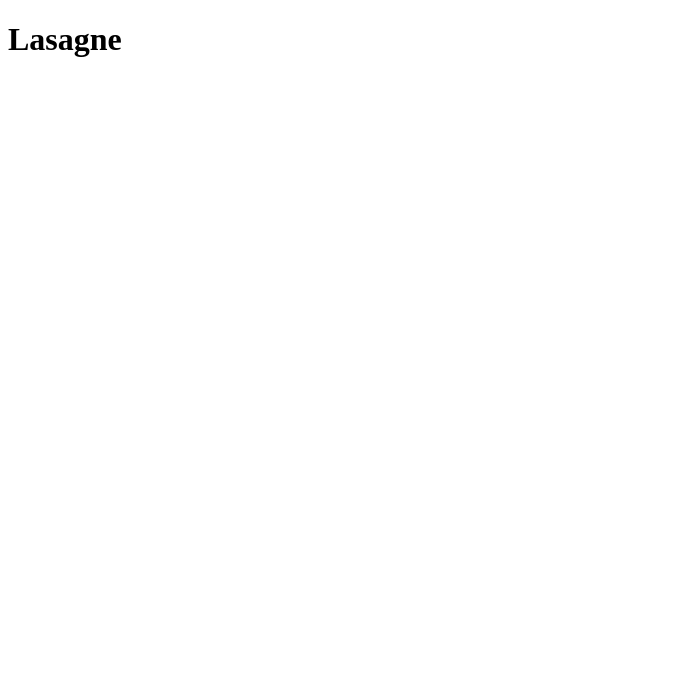
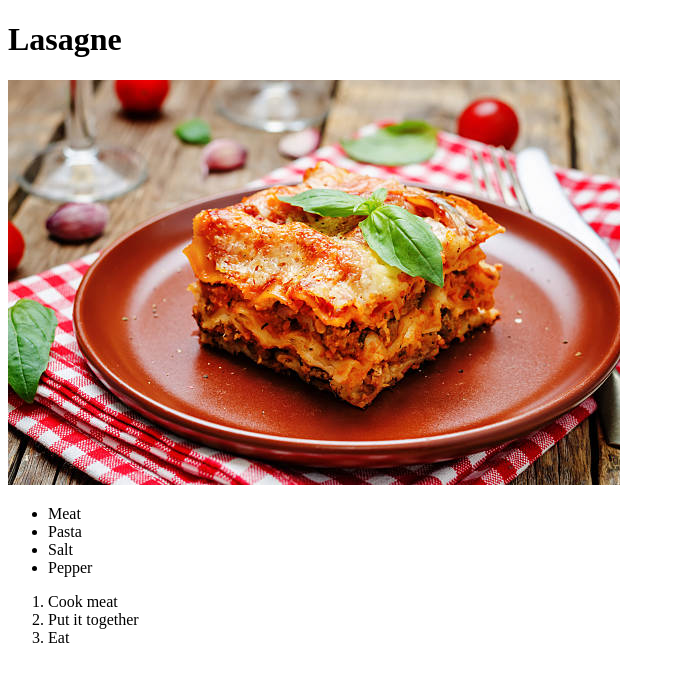
Before and after one commit to RakocziL/odin-recipes, a plain HTML site: page recipes/lasagne.html in a window 1280 px wide. Shown: the whole page, without its empty margins (0-675 px from the left). Drawn offline with Linux system fonts and the light colour scheme.

Commit message:
Add .jpg and update .htmls

```diff
--- a/recipes/lasagne.html
+++ b/recipes/lasagne.html
@@ -8,5 +8,17 @@
 </head>
 <body>
     <h1>Lasagne</h1>
+    <img src="lasagne.jpg" alt="Lasagne Pic">
+    <ul>
+        <li>Meat</li>
+        <li>Pasta</li>
+        <li>Salt</li>
+        <li>Pepper</li>
+    </ul>
+    <ol>
+        <li>Cook meat</li>
+        <li>Put it together</li>
+        <li>Eat</li>
+    </ol>
 </body>
 </html>
```
Also changed, not shown: recipes/lasagne.jpg (added), 1 other file.
